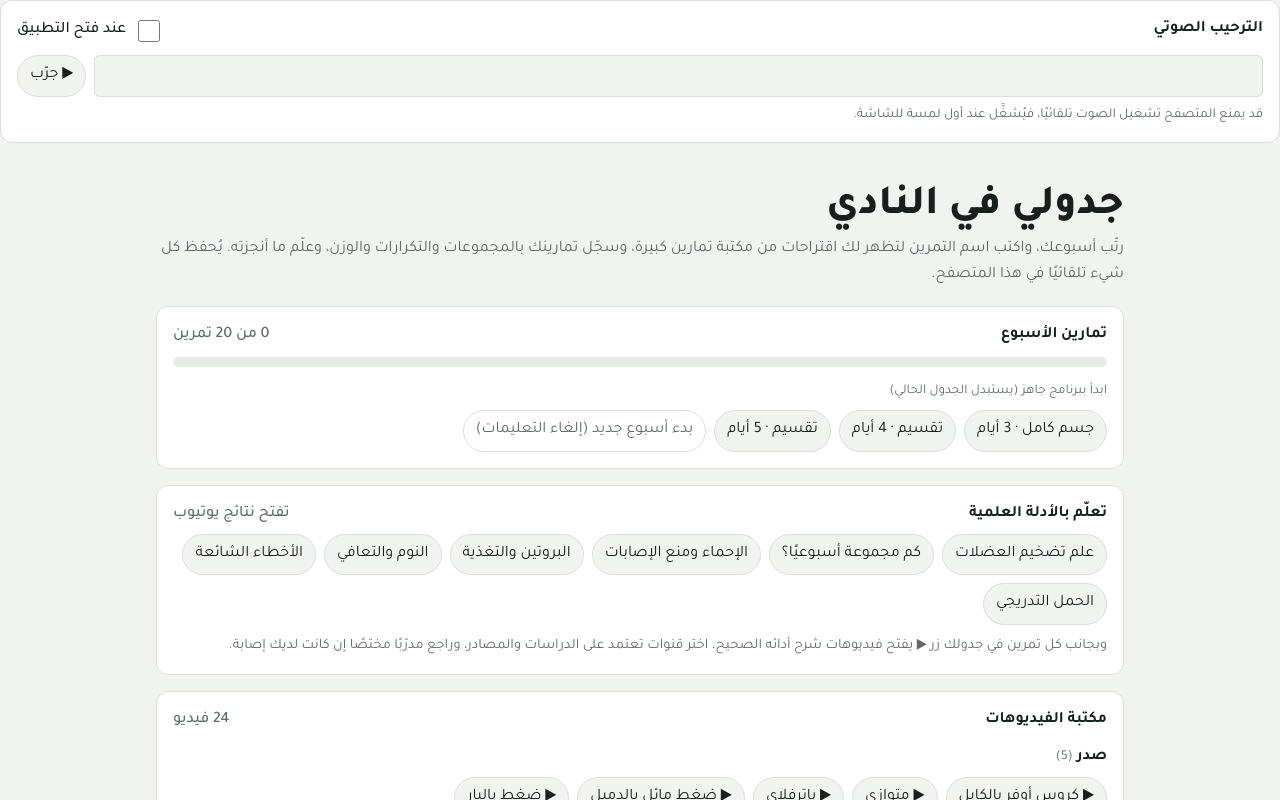
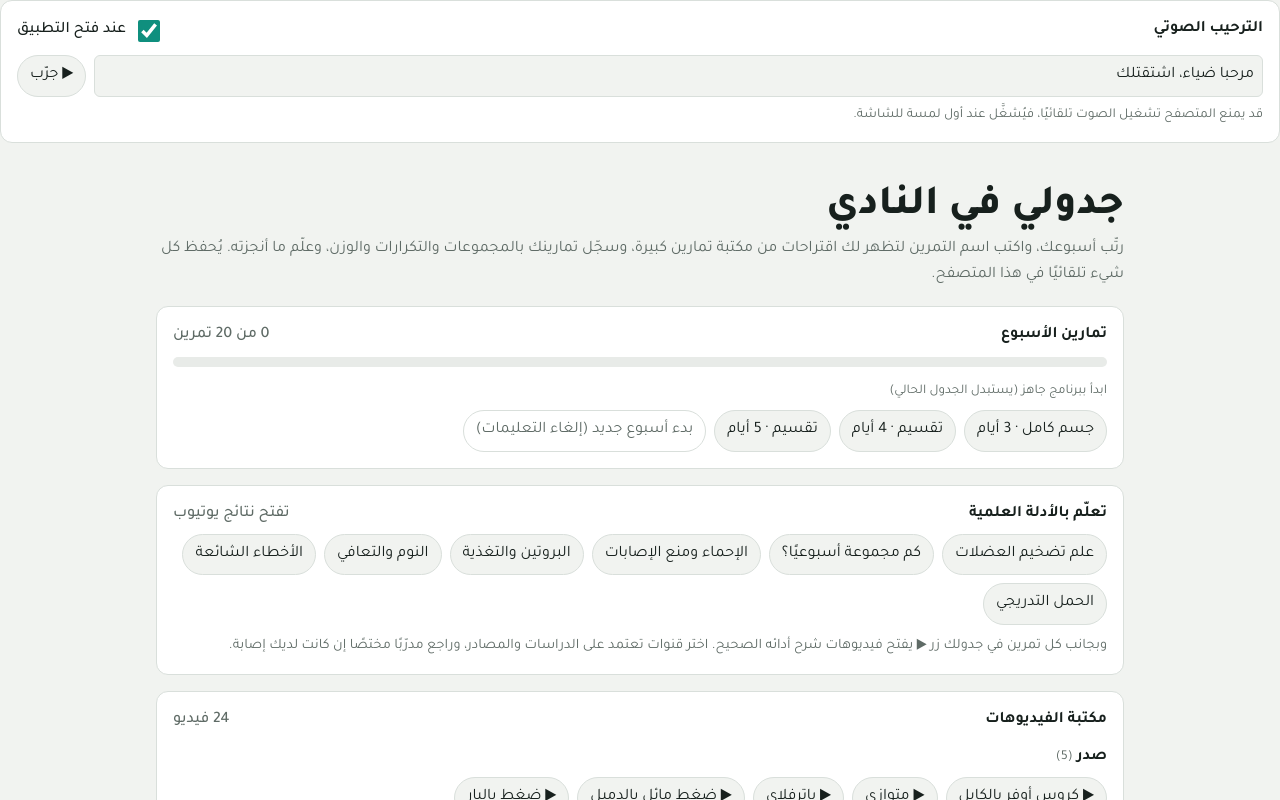
Before and after one commit to deia144/gym-planner, a plain HTML site: page index.html in a window 1280 px wide. Shown: the top 800 px of the page. Drawn offline with Linux system fonts and the light colour scheme.

Commit message:
Add files via upload

```diff
--- a/index.html
+++ b/index.html
@@ -286,6 +286,27 @@ $("tp").innerHTML=TP.map(function(x){return '<a target="_blank" rel="noopener" h
   h+='<div class="gr"><div class="gh">'+c+' <span>('+g[c].length+')</span></div><div class="tp">'+g[c].map(function(k){return '<button type="button" class="chip" data-vn="'+k+'" title="'+VIDS[k].t+'">▶ '+k+'</button>'}).join("")+'</div></div>'});
  var L=document.getElementById("vlib");L.innerHTML=h;L.className="";document.getElementById("vcnt").textContent=n+" فيديو";
  L.addEventListener("click",function(e){var b=e.target.closest("[data-vn]");if(b)openV(b.dataset.vn)})})();
+(function(){
+ var K="gym-greet",g={on:true,text:"مرحبا ضياء، اشتقتلك"},ss=window.speechSynthesis,spoken=false;
+ try{var o=JSON.parse(localStorage.getItem(K)||"null");if(o)g={on:o.on!==false,text:o.text||g.text}}catch(e){}
+ function sv(){try{localStorage.setItem(K,JSON.stringify(g))}catch(e){}}
+ function say(force){
+  if(!ss||!g.text.trim()||ss.speaking)return;
+  var vs=(ss.getVoices()||[]).filter(function(v){return /^ar/i.test(v.lang)});
+  var u=new SpeechSynthesisUtterance(g.text);u.lang="ar-SA";if(vs[0]){u.voice=vs[0];u.lang=vs[0].lang}
+  u.rate=.95;u.pitch=1.1;
+  u.onstart=function(){spoken=true};
+  ss.cancel();ss.speak(u)}
+ function arm(){
+  function f(){document.removeEventListener("pointerdown",f,true);document.removeEventListener("keydown",f,true);if(!spoken&&g.on)say(true)}
+  document.addEventListener("pointerdown",f,true);document.addEventListener("keydown",f,true)}
+ var on=document.getElementById("gOn"),tx=document.getElementById("gTxt");
+ on.checked=g.on;tx.value=g.text;
+ on.onchange=function(){g.on=on.checked;sv()};
+ tx.oninput=function(){g.text=tx.value;sv()};
+ document.getElementById("gTest").onclick=function(){if(ss&&ss.speaking)ss.cancel();say(true)};
+ if(g.on&&ss){arm();setTimeout(function(){if(!spoken&&g.on)say(false)},600)}
+})();
 S=load();draw();
 })();
 </script>
```
